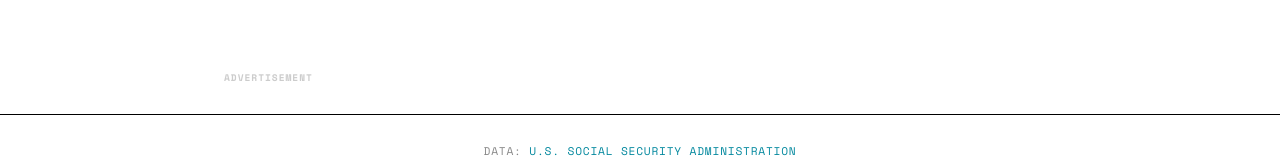
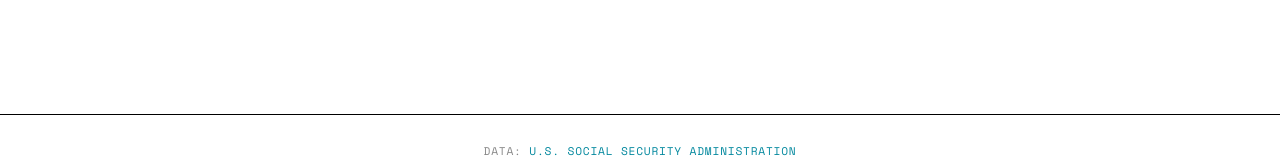
Before and after one commit to csb324/name-contextualizer, a React (Vite) app: page / in a window 1280 px wide. Shown: the part 612-776 px from the top of the page. Built offline with nearby package versions, Linux system fonts and the light colour scheme; a web font is replaced by a local one.

Commit message:
replace adsense with kofi because its easier to set up

```diff
--- a/index.html
+++ b/index.html
@@ -4,11 +4,19 @@
     <meta charset="UTF-8" />
     <meta name="viewport" content="width=device-width, initial-scale=1.0" />
     <title>Name Contextualizer</title>
-    <!-- Replace ca-pub-XXXXXXXXXXXXXXXX with your AdSense publisher ID once approved -->
-    <script async src="https://pagead2.googlesyndication.com/pagead/js/adsbygoogle.js?client=ca-pub-1812016008004987" crossorigin="anonymous"></script>
   </head>
   <body>
     <div id="root"></div>
     <script type="module" src="/src/main.jsx"></script>
+
+    <script src='https://storage.ko-fi.com/cdn/scripts/overlay-widget.js'></script>
+    <script>
+      kofiWidgetOverlay.draw('clarabeyerbower', {
+        'type': 'floating-chat',
+        'floating-chat.donateButton.text': 'Tip Me',
+        'floating-chat.donateButton.background-color': '#ffffff',
+        'floating-chat.donateButton.text-color': '#323842'
+      });
+    </script>
   </body>
 </html>
--- a/src/App.css
+++ b/src/App.css
@@ -385,24 +385,6 @@ button[type='submit']:disabled {
   padding-top: 8px;
 }
 
-/* Ad unit */
-.ad-unit {
-  max-width: 880px;
-  width: 100%;
-  margin: 0 auto;
-  padding: 0 24px 24px;
-}
-
-.ad-label {
-  display: block;
-  font-size: 0.6rem;
-  font-weight: 700;
-  text-transform: uppercase;
-  letter-spacing: 0.1em;
-  color: #ccc;
-  margin-bottom: 6px;
-}
-
 /* Footer */
 footer {
   text-align: center;
--- a/src/App.jsx
+++ b/src/App.jsx
@@ -2,7 +2,6 @@ import { useState, useEffect, useMemo } from 'react'
 import SearchForm from './components/SearchForm'
 import Results from './components/Results'
 import ReverseResults from './components/ReverseResults'
-import AdUnit from './components/AdUnit'
 import { buildByYear } from './utils/nameData'
 
 export default function App() {
@@ -95,8 +94,6 @@ export default function App() {
         )}
       </main>
 
-      <AdUnit />
-
       <footer>
         <p>
           Data:{' '}
--- a/src/components/AdUnit.jsx
+++ /dev/null
@@ -1,34 +0,0 @@
-import { useEffect, useRef } from 'react'
-
-// Replace these once AdSense approves the site:
-//   PUBLISHER_ID → your ca-pub-XXXXXXXXXXXXXXXX
-//   slot         → the ad unit slot ID from the AdSense dashboard
-const PUBLISHER_ID = 'ca-pub-1812016008004987'
-
-export default function AdUnit({ slot = '7098193754' }) {
-  const pushed = useRef(false)
-
-  useEffect(() => {
-    if (pushed.current) return
-    pushed.current = true
-    try {
-      ;(window.adsbygoogle = window.adsbygoogle || []).push({})
-    } catch {
-      // AdSense script not loaded yet (dev / pre-approval)
-    }
-  }, [])
-
-  return (
-    <div className="ad-unit">
-      <span className="ad-label">Advertisement</span>
-      <ins
-        className="adsbygoogle"
-        style={{ display: 'block' }}
-        data-ad-client={PUBLISHER_ID}
-        data-ad-slot={slot}
-        data-ad-format="auto"
-        data-full-width-responsive="true"
-      />
-    </div>
-  )
-}
```
